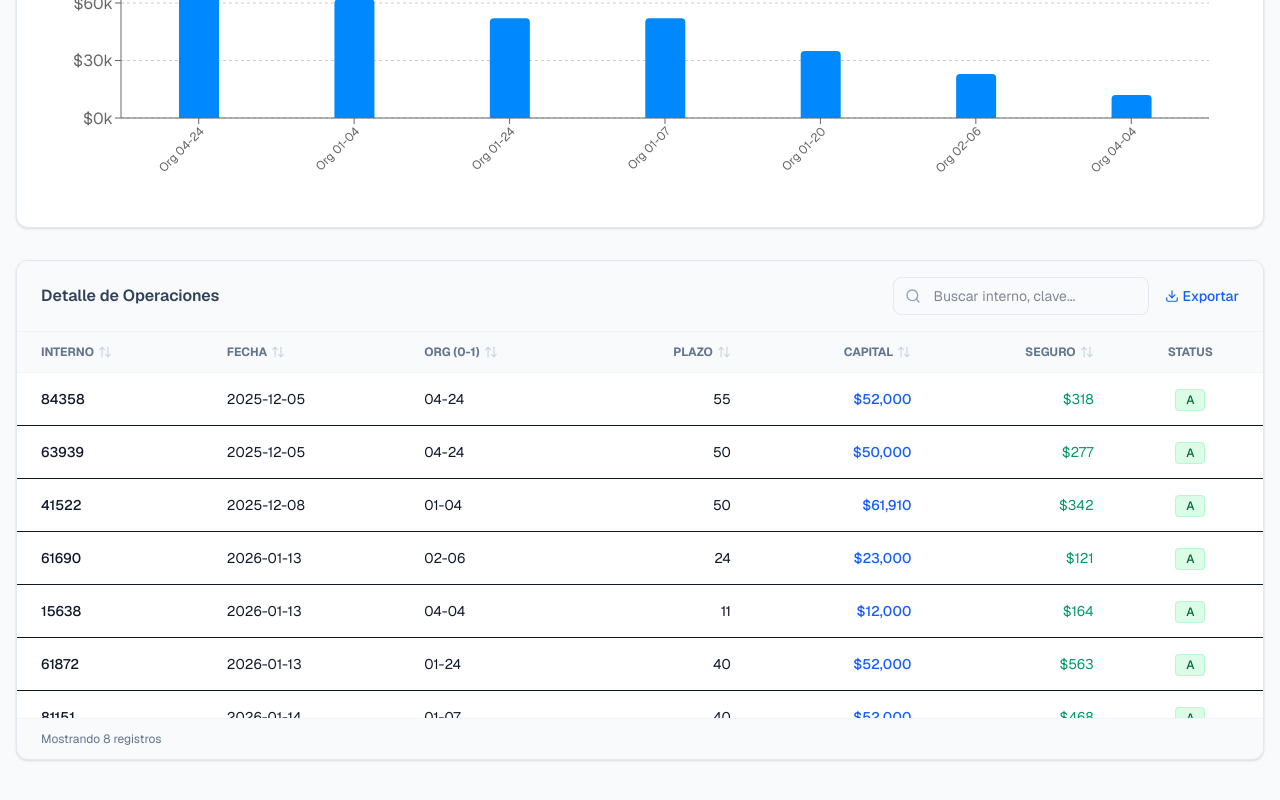
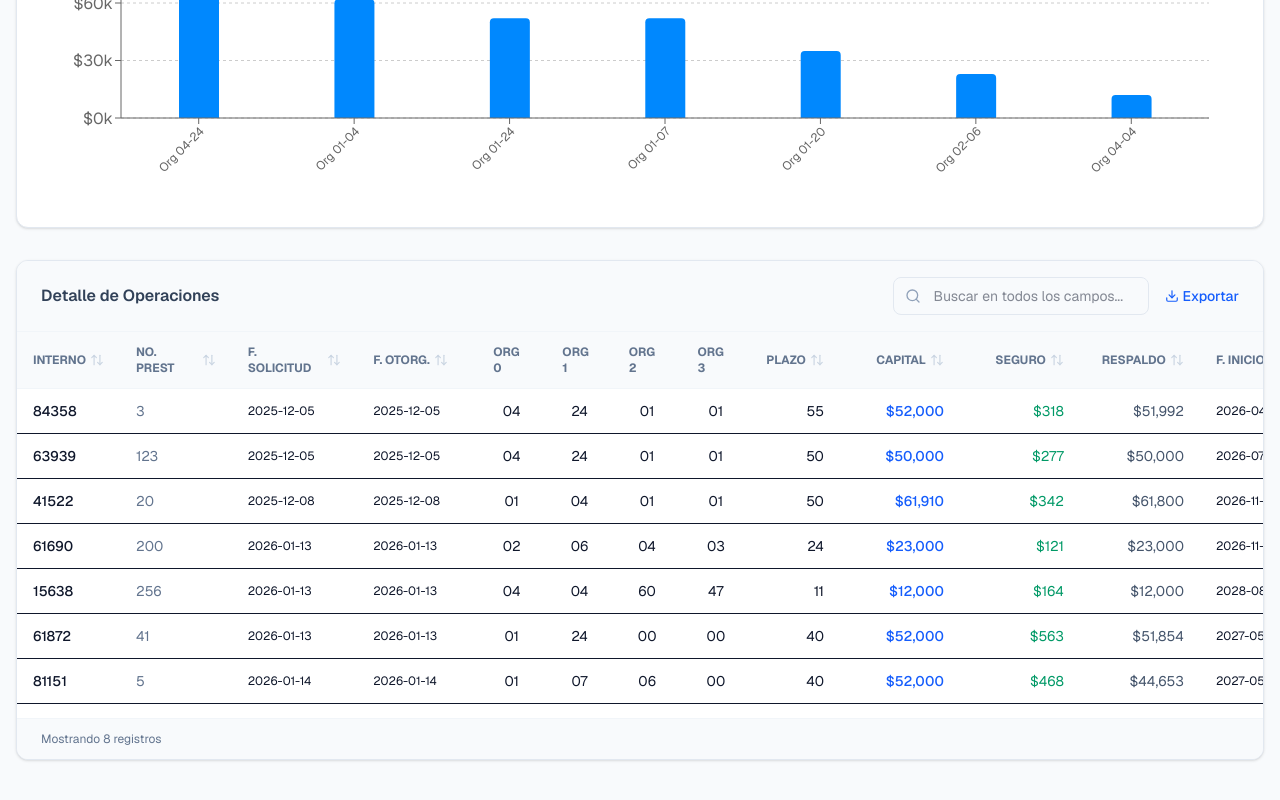
Before and after one commit to francisco1337/reporte-tablet_dashboard, a Next.js app: page /seguro in a window 1280 px wide. Shown: the part 986-1786 px from the top of the page. Built offline with nearby package versions, Linux system fonts and the light colour scheme.

Commit message:
se añade campos a tabla

```diff
--- a/app/seguro/page.jsx
+++ b/app/seguro/page.jsx
@@ -10,16 +10,16 @@ import {
   Activity, PieChart as PieIcon, ShieldCheck, Download, Search, ArrowUpDown, ArrowUp, ArrowDown
 } from 'lucide-react';
 
-// Datos de ejemplo actualizados con CLAVE_ORGANICA_0
+// Datos de ejemplo completos con todas las columnas del archivo
 const SAMPLE_DATA = [
-  { INTERNO: "84358", CAPITAL: "52000", PLAZO: "55", FOTORGAMIENTO: "2025-12-05", SEGURO: "317.92", CLAVE_ORGANICA_0: "04", CLAVE_ORGANICA_1: "24", STATUS: "A" },
-  { INTERNO: "63939", CAPITAL: "50000", PLAZO: "50", FOTORGAMIENTO: "2025-12-05", SEGURO: "277.31", CLAVE_ORGANICA_0: "04", CLAVE_ORGANICA_1: "24", STATUS: "A" },
-  { INTERNO: "41522", CAPITAL: "61910", PLAZO: "50", FOTORGAMIENTO: "2025-12-08", SEGURO: "342.25", CLAVE_ORGANICA_0: "01", CLAVE_ORGANICA_1: "04", STATUS: "A" },
-  { INTERNO: "61690", CAPITAL: "23000", PLAZO: "24", FOTORGAMIENTO: "2026-01-13", SEGURO: "120.50", CLAVE_ORGANICA_0: "02", CLAVE_ORGANICA_1: "06", STATUS: "A" },
-  { INTERNO: "15638", CAPITAL: "12000", PLAZO: "11", FOTORGAMIENTO: "2026-01-13", SEGURO: "163.92", CLAVE_ORGANICA_0: "04", CLAVE_ORGANICA_1: "04", STATUS: "A" },
-  { INTERNO: "61872", CAPITAL: "52000", PLAZO: "40", FOTORGAMIENTO: "2026-01-13", SEGURO: "563.17", CLAVE_ORGANICA_0: "01", CLAVE_ORGANICA_1: "24", STATUS: "A" },
-  { INTERNO: "81151", CAPITAL: "52000", PLAZO: "40", FOTORGAMIENTO: "2026-01-14", SEGURO: "468.33", CLAVE_ORGANICA_0: "01", CLAVE_ORGANICA_1: "07", STATUS: "A" },
-  { INTERNO: "42209", CAPITAL: "35000", PLAZO: "41", FOTORGAMIENTO: "2026-01-14", SEGURO: "210.00", CLAVE_ORGANICA_0: "01", CLAVE_ORGANICA_1: "20", STATUS: "A" },
+  { INTERNO: "84358", NO_PRESTAMO: "3", CLAVE_ORGANICA_0: "04", CLAVE_ORGANICA_1: "24", CLAVE_ORGANICA_2: "01", CLAVE_ORGANICA_3: "01", CAPITAL: "52000", PLAZO: "55", FSOLICITUD: "2025-12-05", FOTORGAMIENTO: "2025-12-05", STATUS: "A", SEGURO: "317.92", TOTAL_RESPALDO_SEG: "51992.1", FECHA_INICIO: "2026-04-30", FECHA_FIN: "2028-07-31" },
+  { INTERNO: "63939", NO_PRESTAMO: "123", CLAVE_ORGANICA_0: "04", CLAVE_ORGANICA_1: "24", CLAVE_ORGANICA_2: "01", CLAVE_ORGANICA_3: "01", CAPITAL: "50000", PLAZO: "50", FSOLICITUD: "2025-12-05", FOTORGAMIENTO: "2025-12-05", STATUS: "A", SEGURO: "277.31", TOTAL_RESPALDO_SEG: "50000", FECHA_INICIO: "2026-07-31", FECHA_FIN: "2028-08-15" },
+  { INTERNO: "41522", NO_PRESTAMO: "20", CLAVE_ORGANICA_0: "01", CLAVE_ORGANICA_1: "04", CLAVE_ORGANICA_2: "01", CLAVE_ORGANICA_3: "01", CAPITAL: "61910", PLAZO: "50", FSOLICITUD: "2025-12-08", FOTORGAMIENTO: "2025-12-08", STATUS: "A", SEGURO: "342.25", TOTAL_RESPALDO_SEG: "61800.2", FECHA_INICIO: "2026-11-15", FECHA_FIN: "2028-11-30" },
+  { INTERNO: "61690", NO_PRESTAMO: "200", CLAVE_ORGANICA_0: "02", CLAVE_ORGANICA_1: "06", CLAVE_ORGANICA_2: "04", CLAVE_ORGANICA_3: "03", CAPITAL: "23000", PLAZO: "24", FSOLICITUD: "2026-01-13", FOTORGAMIENTO: "2026-01-13", STATUS: "A", SEGURO: "120.50", TOTAL_RESPALDO_SEG: "23000", FECHA_INICIO: "2026-11-30", FECHA_FIN: "2027-04-15" },
+  { INTERNO: "15638", NO_PRESTAMO: "256", CLAVE_ORGANICA_0: "04", CLAVE_ORGANICA_1: "04", CLAVE_ORGANICA_2: "60", CLAVE_ORGANICA_3: "47", CAPITAL: "12000", PLAZO: "11", FSOLICITUD: "2026-01-13", FOTORGAMIENTO: "2026-01-13", STATUS: "A", SEGURO: "163.92", TOTAL_RESPALDO_SEG: "12000", FECHA_INICIO: "2028-08-15", FECHA_FIN: "2029-01-15" },
+  { INTERNO: "61872", NO_PRESTAMO: "41", CLAVE_ORGANICA_0: "01", CLAVE_ORGANICA_1: "24", CLAVE_ORGANICA_2: "00", CLAVE_ORGANICA_3: "00", CAPITAL: "52000", PLAZO: "40", FSOLICITUD: "2026-01-13", FOTORGAMIENTO: "2026-01-13", STATUS: "A", SEGURO: "563.17", TOTAL_RESPALDO_SEG: "51853.7", FECHA_INICIO: "2027-05-15", FECHA_FIN: "2028-12-31" },
+  { INTERNO: "81151", NO_PRESTAMO: "5", CLAVE_ORGANICA_0: "01", CLAVE_ORGANICA_1: "07", CLAVE_ORGANICA_2: "06", CLAVE_ORGANICA_3: "00", CAPITAL: "52000", PLAZO: "40", FSOLICITUD: "2026-01-14", FOTORGAMIENTO: "2026-01-14", STATUS: "A", SEGURO: "468.33", TOTAL_RESPALDO_SEG: "44652.9", FECHA_INICIO: "2027-05-31", FECHA_FIN: "2029-01-15" },
+  { INTERNO: "42209", NO_PRESTAMO: "227", CLAVE_ORGANICA_0: "01", CLAVE_ORGANICA_1: "20", CLAVE_ORGANICA_2: "03", CLAVE_ORGANICA_3: "00", CAPITAL: "35000", PLAZO: "41", FSOLICITUD: "2026-01-14", FOTORGAMIENTO: "2026-01-14", STATUS: "A", SEGURO: "210.00", TOTAL_RESPALDO_SEG: "35000", FECHA_INICIO: "2026-02-15", FECHA_FIN: "2029-02-28" },
 ];
 
 const COLORS = ['#0088FE', '#00C49F', '#FFBB28', '#FF8042', '#8884d8', '#82ca9d'];
@@ -157,8 +157,8 @@ const DashboardPage = () => {
         let valA = a[sortConfig.key];
         let valB = b[sortConfig.key];
 
-        // Manejo especial para números y fechas
-        if (['CAPITAL', 'SEGURO', 'PLAZO', 'INTERNO'].includes(sortConfig.key)) {
+        // Manejo especial para números
+        if (['CAPITAL', 'SEGURO', 'PLAZO', 'INTERNO', 'NO_PRESTAMO', 'TOTAL_RESPALDO_SEG'].includes(sortConfig.key)) {
             valA = parseFloat(valA) || 0;
             valB = parseFloat(valB) || 0;
         }
@@ -356,7 +356,7 @@ const DashboardPage = () => {
                     <Search className="absolute left-3 top-1/2 transform -translate-y-1/2 text-slate-400" size={16} />
                     <input
                       type="text"
-                      placeholder="Buscar interno, clave..."
+                      placeholder="Buscar en todos los campos..."
                       className="w-full pl-10 pr-4 py-2 border border-slate-200 rounded-lg text-sm focus:outline-none focus:ring-2 focus:ring-blue-500"
                       value={filterText}
                       onChange={(e) => setFilterText(e.target.value)}
@@ -371,43 +371,65 @@ const DashboardPage = () => {
 
             {/* Cuerpo de la Tabla con Scroll */}
             <div className="overflow-auto flex-1">
-                <table className="w-full text-sm text-left relative">
+                <table className="w-full text-sm text-left relative min-w-[1500px]">
                     <thead className="text-xs text-slate-500 uppercase bg-slate-50 border-b border-slate-100 sticky top-0 z-10">
                         <tr>
-                            <th className="px-6 py-3 cursor-pointer hover:bg-slate-100 transition-colors" onClick={() => requestSort('INTERNO')}>
+                            <th className="px-4 py-3 cursor-pointer hover:bg-slate-100 min-w-[100px]" onClick={() => requestSort('INTERNO')}>
                               <div className="flex items-center gap-1">Interno {getSortIcon('INTERNO')}</div>
                             </th>
-                            <th className="px-6 py-3 cursor-pointer hover:bg-slate-100 transition-colors" onClick={() => requestSort('FOTORGAMIENTO')}>
-                              <div className="flex items-center gap-1">Fecha {getSortIcon('FOTORGAMIENTO')}</div>
+                            <th className="px-4 py-3 cursor-pointer hover:bg-slate-100 min-w-[100px]" onClick={() => requestSort('NO_PRESTAMO')}>
+                              <div className="flex items-center gap-1">No. Prest {getSortIcon('NO_PRESTAMO')}</div>
                             </th>
-                            <th className="px-6 py-3 cursor-pointer hover:bg-slate-100 transition-colors" onClick={() => requestSort('CLAVE_ORGANICA_1')}>
-                              <div className="flex items-center gap-1">Org (0-1) {getSortIcon('CLAVE_ORGANICA_1')}</div>
+                            <th className="px-4 py-3 cursor-pointer hover:bg-slate-100 min-w-[120px]" onClick={() => requestSort('FSOLICITUD')}>
+                              <div className="flex items-center gap-1">F. Solicitud {getSortIcon('FSOLICITUD')}</div>
                             </th>
-                            <th className="px-6 py-3 text-right cursor-pointer hover:bg-slate-100 transition-colors" onClick={() => requestSort('PLAZO')}>
+                            <th className="px-4 py-3 cursor-pointer hover:bg-slate-100 min-w-[120px]" onClick={() => requestSort('FOTORGAMIENTO')}>
+                              <div className="flex items-center gap-1">F. Otorg. {getSortIcon('FOTORGAMIENTO')}</div>
+                            </th>
+                            <th className="px-4 py-3 cursor-pointer hover:bg-slate-100" onClick={() => requestSort('CLAVE_ORGANICA_0')}>Org 0</th>
+                            <th className="px-4 py-3 cursor-pointer hover:bg-slate-100" onClick={() => requestSort('CLAVE_ORGANICA_1')}>Org 1</th>
+                            <th className="px-4 py-3 cursor-pointer hover:bg-slate-100" onClick={() => requestSort('CLAVE_ORGANICA_2')}>Org 2</th>
+                            <th className="px-4 py-3 cursor-pointer hover:bg-slate-100" onClick={() => requestSort('CLAVE_ORGANICA_3')}>Org 3</th>
+                            <th className="px-4 py-3 text-right cursor-pointer hover:bg-slate-100" onClick={() => requestSort('PLAZO')}>
                               <div className="flex items-center justify-end gap-1">Plazo {getSortIcon('PLAZO')}</div>
                             </th>
-                            <th className="px-6 py-3 text-right cursor-pointer hover:bg-slate-100 transition-colors" onClick={() => requestSort('CAPITAL')}>
+                            <th className="px-4 py-3 text-right cursor-pointer hover:bg-slate-100 min-w-[120px]" onClick={() => requestSort('CAPITAL')}>
                               <div className="flex items-center justify-end gap-1">Capital {getSortIcon('CAPITAL')}</div>
                             </th>
-                            <th className="px-6 py-3 text-right cursor-pointer hover:bg-slate-100 transition-colors" onClick={() => requestSort('SEGURO')}>
+                            <th className="px-4 py-3 text-right cursor-pointer hover:bg-slate-100 min-w-[120px]" onClick={() => requestSort('SEGURO')}>
                               <div className="flex items-center justify-end gap-1">Seguro {getSortIcon('SEGURO')}</div>
                             </th>
-                            <th className="px-6 py-3 text-center">Status</th>
+                             <th className="px-4 py-3 text-right cursor-pointer hover:bg-slate-100 min-w-[120px]" onClick={() => requestSort('TOTAL_RESPALDO_SEG')}>
+                              <div className="flex items-center justify-end gap-1">Respaldo {getSortIcon('TOTAL_RESPALDO_SEG')}</div>
+                            </th>
+                            <th className="px-4 py-3 cursor-pointer hover:bg-slate-100 min-w-[120px]" onClick={() => requestSort('FECHA_INICIO')}>
+                              <div className="flex items-center gap-1">F. Inicio {getSortIcon('FECHA_INICIO')}</div>
+                            </th>
+                            <th className="px-4 py-3 cursor-pointer hover:bg-slate-100 min-w-[120px]" onClick={() => requestSort('FECHA_FIN')}>
+                              <div className="flex items-center gap-1">F. Fin {getSortIcon('FECHA_FIN')}</div>
+                            </th>
+                            <th className="px-4 py-3 text-center">Status</th>
                         </tr>
                     </thead>
                     <tbody>
                         {processedTableData.length > 0 ? (
                           processedTableData.map((row, idx) => (
                               <tr key={idx} className="bg-white border-b hover:bg-slate-50">
-                                  <td className="px-6 py-4 font-medium text-slate-900">{row.INTERNO}</td>
-                                  <td className="px-6 py-4">{row.FOTORGAMIENTO}</td>
-                                  <td className="px-6 py-4">
-                                      {row.CLAVE_ORGANICA_0}-{row.CLAVE_ORGANICA_1}
-                                  </td>
-                                  <td className="px-6 py-4 text-right">{row.PLAZO}</td>
-                                  <td className="px-6 py-4 text-right font-medium text-blue-600">{formatCurrency(row.CAPITAL)}</td>
-                                  <td className="px-6 py-4 text-right text-emerald-600">{formatCurrency(row.SEGURO)}</td>
-                                  <td className="px-6 py-4 text-center">
+                                  <td className="px-4 py-3 font-medium text-slate-900">{row.INTERNO}</td>
+                                  <td className="px-4 py-3 text-slate-500">{row.NO_PRESTAMO}</td>
+                                  <td className="px-4 py-3 text-xs">{row.FSOLICITUD}</td>
+                                  <td className="px-4 py-3 text-xs">{row.FOTORGAMIENTO}</td>
+                                  <td className="px-4 py-3 text-center">{row.CLAVE_ORGANICA_0}</td>
+                                  <td className="px-4 py-3 text-center">{row.CLAVE_ORGANICA_1}</td>
+                                  <td className="px-4 py-3 text-center">{row.CLAVE_ORGANICA_2}</td>
+                                  <td className="px-4 py-3 text-center">{row.CLAVE_ORGANICA_3}</td>
+                                  <td className="px-4 py-3 text-right">{row.PLAZO}</td>
+                                  <td className="px-4 py-3 text-right font-medium text-blue-600">{formatCurrency(row.CAPITAL)}</td>
+                                  <td className="px-4 py-3 text-right text-emerald-600">{formatCurrency(row.SEGURO)}</td>
+                                  <td className="px-4 py-3 text-right text-slate-600">{formatCurrency(row.TOTAL_RESPALDO_SEG)}</td>
+                                  <td className="px-4 py-3 text-xs">{row.FECHA_INICIO}</td>
+                                  <td className="px-4 py-3 text-xs">{row.FECHA_FIN}</td>
+                                  <td className="px-4 py-3 text-center">
                                       <span className="bg-green-100 text-green-800 text-xs font-medium px-2.5 py-0.5 rounded border border-green-200">
                                           {row.STATUS}
                                       </span>
@@ -416,7 +438,7 @@ const DashboardPage = () => {
                           ))
                         ) : (
                           <tr>
-                            <td colSpan="7" className="px-6 py-8 text-center text-slate-400">
+                            <td colSpan="15" className="px-6 py-8 text-center text-slate-400">
                               No se encontraron resultados para "{filterText}"
                             </td>
                           </tr>
```
